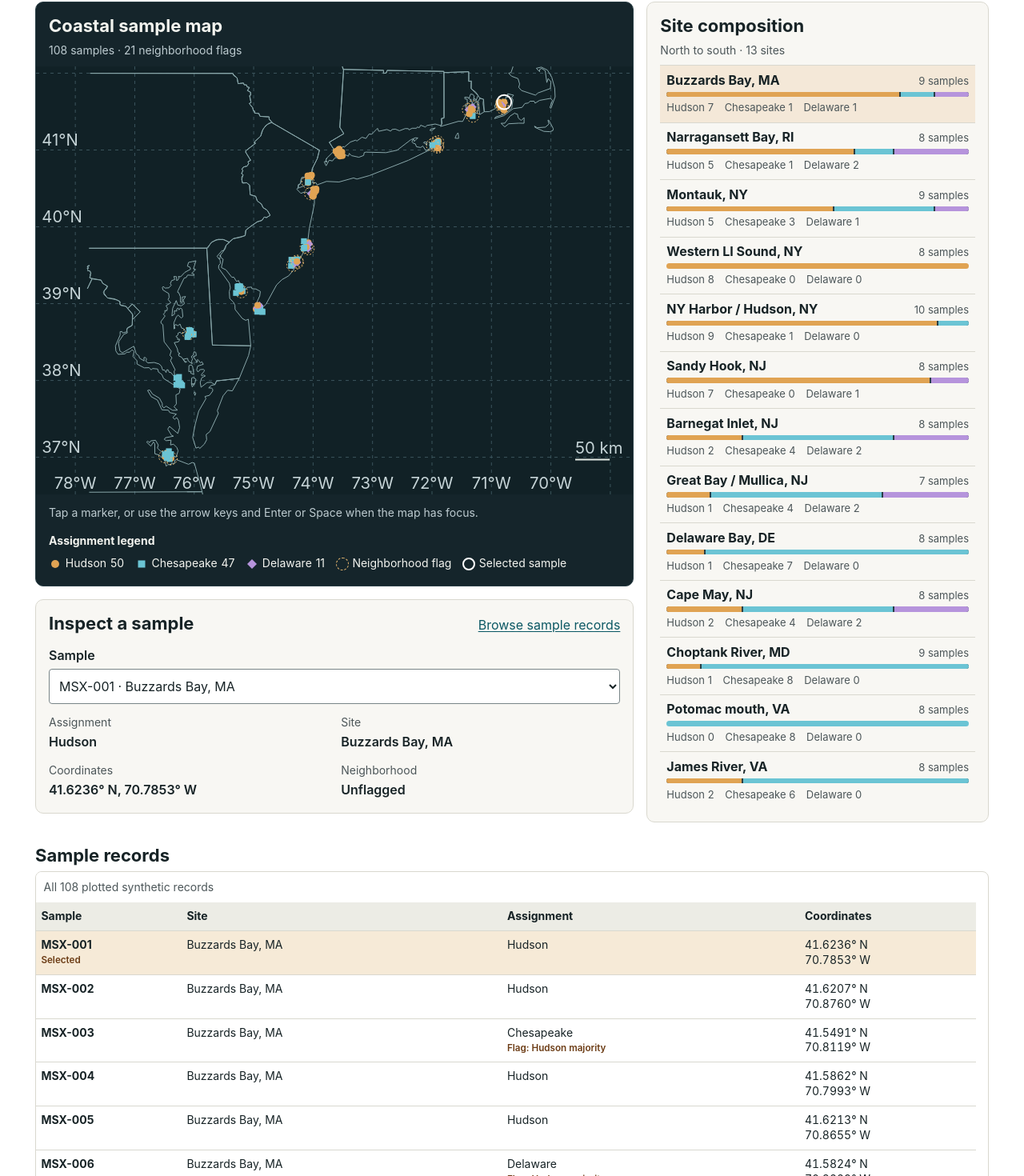
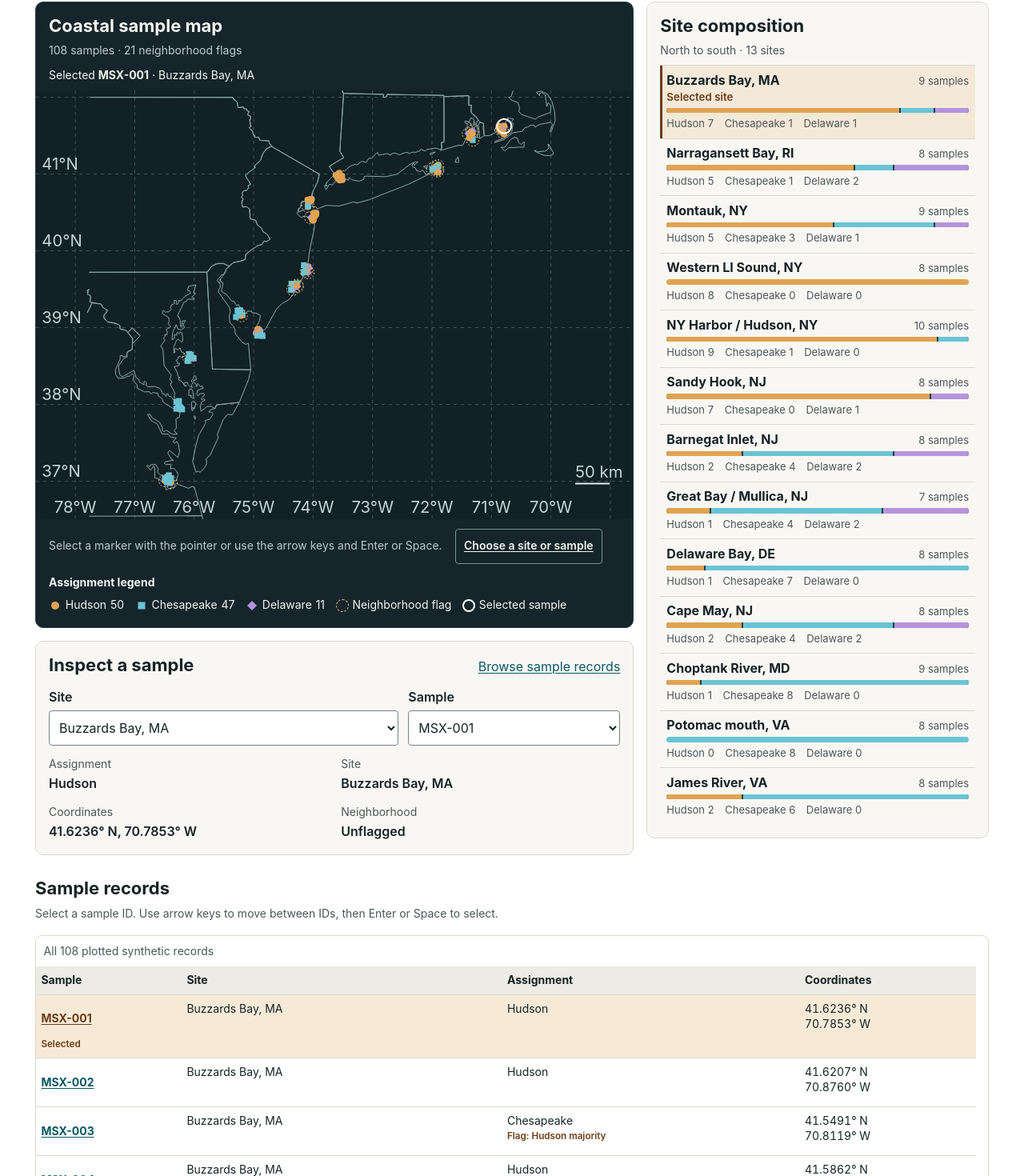
Before and after one commit to DanielBarletta81/strata-builds, a Next.js app: page /atlas in a window 1280 px wide. Shown: the part 339-1809 px from the top of the page at 80% size. Built offline with nearby package versions, Linux system fonts and the light colour scheme.

Commit message:
Refine Atlas touch and keyboard selection

```diff
--- a/src/features/atlas/atlas-explorer.tsx
+++ b/src/features/atlas/atlas-explorer.tsx
@@ -1,7 +1,8 @@
 'use client';
 
-import { useState } from 'react';
+import { useRef, useState, type KeyboardEvent } from 'react';
 import { CoastMap, MapSymbol } from './coast-map.tsx';
+import { mapPointIndex as sampleFocusIndex } from './map-keyboard.ts';
 import type { AtlasModel, AtlasPoint } from './model.ts';
 import styles from './atlas.module.css';
 
@@ -18,9 +19,12 @@ function SiteComposition({ model, selectedSite }: { model: AtlasModel; selectedS
       </header>
       <ul className={styles.siteList}>
         {model.sites.map(site => (
-          <li key={site.site ?? ''} className={site.site === selectedSite ? styles.selectedSite : undefined}>
+          <li key={site.site ?? ''} aria-current={site.site === selectedSite || undefined}>
             <div className={styles.siteHeading}>
-              <strong>{site.site ?? 'Site unspecified'}</strong>
+              <div>
+                <strong>{site.site ?? 'Site unspecified'}</strong>
+                {site.site === selectedSite && <small aria-hidden="true">Selected site</small>}
+              </div>
               <span>{site.total} samples</span>
             </div>
             <div className={styles.compositionBar} aria-hidden="true">
@@ -59,11 +63,35 @@ function SelectedSample({ sample }: { sample: AtlasPoint }) {
   );
 }
 
-function SampleTable({ points, selectedId }: { points: AtlasPoint[]; selectedId: string }) {
+function SampleTable({ points, selectedId, onSelect }: {
+  points: AtlasPoint[];
+  selectedId: string;
+  onSelect: (id: string) => void;
+}) {
+  const buttons = useRef(new Map<string, HTMLButtonElement>());
+  const [focusedId, setFocusedId] = useState<string | null>(null);
+
+  function moveFocus(event: KeyboardEvent<HTMLButtonElement>, index: number) {
+    const target = sampleFocusIndex(event.key, index, points.length);
+    if (target === null) return;
+
+    event.preventDefault();
+    buttons.current.get(points[target].id)?.focus();
+  }
+
   return (
     <section className={styles.records} aria-labelledby="atlas-records">
       <h2 id="atlas-records" tabIndex={-1}>Sample records</h2>
-      <div className={styles.tableScroll} role="region" aria-labelledby="atlas-records" tabIndex={0}>
+      <p id="atlas-records-help" className={styles.recordsHelp}>
+        Select a sample ID. Use arrow keys to move between IDs, then Enter or Space to select.
+      </p>
+      <div
+        className={styles.tableScroll}
+        role="region"
+        aria-labelledby="atlas-records"
+        aria-describedby="atlas-records-help"
+        tabIndex={0}
+      >
         <table className={styles.table}>
           <caption>All {points.length} plotted synthetic records</caption>
           <thead>
@@ -74,12 +102,29 @@ function SampleTable({ points, selectedId }: { points: AtlasPoint[]; selectedId:
               <th scope="col">Coordinates</th>
             </tr>
           </thead>
-          <tbody>
-            {points.map(point => (
+          <tbody onBlur={event => {
+            if (!event.currentTarget.contains(event.relatedTarget)) setFocusedId(null);
+          }}>
+            {points.map((point, index) => (
               <tr key={point.id} data-record-sample={point.id} data-selected={point.id === selectedId || undefined}>
                 <th scope="row">
-                  {point.id}
-                  {point.id === selectedId && <small>Selected</small>}
+                  <button
+                    type="button"
+                    className={styles.recordButton}
+                    aria-label={`Select sample ${point.id}`}
+                    aria-pressed={point.id === selectedId}
+                    tabIndex={point.id === (focusedId ?? selectedId) ? 0 : -1}
+                    ref={element => {
+                      if (element) buttons.current.set(point.id, element);
+                      else buttons.current.delete(point.id);
+                    }}
+                    onFocus={() => setFocusedId(point.id)}
+                    onKeyDown={event => moveFocus(event, index)}
+                    onClick={() => onSelect(point.id)}
+                  >
+                    {point.id}
+                  </button>
+                  {point.id === selectedId && <small aria-hidden="true">Selected</small>}
                 </th>
                 <td>{point.site ?? 'Site unspecified'}</td>
                 <td>
@@ -105,6 +150,13 @@ export function AtlasExplorer({ model }: { model: AtlasModel }) {
 
   if (!selected) return <p>No valid demonstration samples are available.</p>;
 
+  const siteSamples = model.points.filter(point => point.site === selected.site);
+
+  function selectSite(value: string) {
+    const sample = model.points.find(point => point.site === (value || null));
+    if (sample) setSelectedId(sample.id);
+  }
+
   return (
     <>
       <div className={styles.instrument}>
@@ -113,11 +165,15 @@ export function AtlasExplorer({ model }: { model: AtlasModel }) {
             <header className={styles.mapHeading}>
               <h2 id="atlas-map">Coastal sample map</h2>
               <p>{model.points.length} samples · {model.flaggedCount} neighborhood flags</p>
+              <p className={styles.mapSelection}>
+                Selected <strong>{selectedId}</strong> · {selected.site ?? 'Site unspecified'}
+              </p>
             </header>
             <CoastMap model={model} selectedId={selectedId} onSelect={setSelectedId} />
-            <p id="atlas-map-help" className={styles.mapHelp}>
-              Tap a marker, or use the arrow keys and Enter or Space when the map has focus.
-            </p>
+            <div className={styles.mapHelp}>
+              <p id="atlas-map-help">Select a marker with the pointer or use the arrow keys and Enter or Space.</p>
+              <a className={styles.mapPickerLink} href="#atlas-inspector">Choose a site or sample</a>
+            </div>
             <div className={styles.mapKey}>
               <h3>Assignment legend</h3>
               <ul>
@@ -135,23 +191,31 @@ export function AtlasExplorer({ model }: { model: AtlasModel }) {
 
           <section className={styles.inspector} aria-labelledby="atlas-inspector">
             <div className={styles.inspectorHeading}>
-              <h2 id="atlas-inspector">Inspect a sample</h2>
+              <h2 id="atlas-inspector" tabIndex={-1}>Inspect a sample</h2>
               <a href="#atlas-records">Browse sample records</a>
             </div>
-            <label htmlFor="atlas-sample">Sample</label>
-            <select id="atlas-sample" value={selectedId} onChange={event => setSelectedId(event.target.value)}>
-              {model.points.map(point => (
-                <option key={point.id} value={point.id}>
-                  {point.id} · {point.site ?? 'Site unspecified'}
-                </option>
-              ))}
-            </select>
+            <div className={styles.samplePicker}>
+              <div>
+                <label htmlFor="atlas-site">Site</label>
+                <select id="atlas-site" value={selected.site ?? ''} onChange={event => selectSite(event.target.value)}>
+                  {model.sites.map(({ site }) => (
+                    <option key={site ?? ''} value={site ?? ''}>{site ?? 'Site unspecified'}</option>
+                  ))}
+                </select>
+              </div>
+              <div>
+                <label htmlFor="atlas-sample">Sample</label>
+                <select id="atlas-sample" value={selectedId} onChange={event => setSelectedId(event.target.value)}>
+                  {siteSamples.map(point => <option key={point.id} value={point.id}>{point.id}</option>)}
+                </select>
+              </div>
+            </div>
             <SelectedSample sample={selected} />
           </section>
         </div>
         <SiteComposition model={model} selectedSite={selected.site} />
       </div>
-      <SampleTable points={model.points} selectedId={selectedId} />
+      <SampleTable points={model.points} selectedId={selectedId} onSelect={setSelectedId} />
     </>
   );
 }
--- a/src/features/atlas/atlas.module.css
+++ b/src/features/atlas/atlas.module.css
@@ -69,10 +69,15 @@
 }
 
 .mapHeading p,
-.mapHelp {
+.mapHelp p {
   margin: 0;
   color: #bdcbd0;
   font-size: 0.875rem;
+}
+
+.mapHeading .mapSelection {
+  margin-top: 0.5rem;
+  color: #f3f4ef;
 }
 
 .map {
@@ -148,7 +153,27 @@
 }
 
 .mapHelp {
+  display: flex;
+  flex-wrap: wrap;
+  gap: 0.25rem 1rem;
+  align-items: center;
   padding: 0.75rem 1rem 0;
+}
+
+.atlas .mapPickerLink {
+  display: inline-flex;
+  align-items: center;
+  min-height: 2.75rem;
+  padding-inline: 0.65rem;
+  border: 1px solid #77949a;
+  border-radius: 0.25rem;
+  color: #f3f4ef;
+  font-size: 0.875rem;
+  font-weight: 600;
+}
+
+.atlas .mapPickerLink:focus-visible {
+  outline-color: #81d9ff;
 }
 
 .mapKey {
@@ -219,6 +244,12 @@
   text-underline-offset: 0.15em;
 }
 
+.samplePicker {
+  display: grid;
+  grid-template-columns: minmax(0, 1.65fr) minmax(0, 1fr);
+  gap: 0.75rem;
+}
+
 .inspector label {
   display: block;
   margin-bottom: 0.25rem;
@@ -237,7 +268,8 @@
 }
 
 .inspector select:focus-visible,
-.tableScroll:focus-visible {
+.tableScroll:focus-visible,
+.recordButton:focus-visible {
   outline: 2px solid #005fcc;
   outline-offset: 2px;
 }
@@ -273,8 +305,16 @@
   border-top: 1px solid var(--border);
 }
 
-.siteList .selectedSite {
+.siteList > li[aria-current="true"] {
   background: #f4e8d8;
+  box-shadow: inset 3px 0 var(--accent);
+}
+
+.siteHeading small {
+  display: block;
+  margin-top: 0.2rem;
+  color: var(--accent);
+  font-weight: 600;
 }
 
 .siteHeading {
@@ -315,8 +355,14 @@
   margin-top: 1.75rem;
 }
 
+.recordsHelp {
+  color: var(--secondary);
+  font-size: 0.875rem;
+}
+
 .tableScroll {
   max-height: 30rem;
+  scroll-padding-top: 2.6rem;
   overflow: auto;
   border: 1px solid var(--border);
   border-radius: 0.5rem;
@@ -356,6 +402,26 @@
   white-space: nowrap;
 }
 
+.recordButton {
+  display: block;
+  width: 100%;
+  min-height: 2.75rem;
+  padding: 0;
+  border: 0;
+  border-radius: 0.15rem;
+  background: transparent;
+  color: #0b5864;
+  font: inherit;
+  text-align: left;
+  text-decoration: underline;
+  text-underline-offset: 0.15em;
+  cursor: pointer;
+}
+
+.recordButton[aria-pressed="true"] {
+  color: var(--accent);
+}
+
 .table small {
   display: block;
   margin-top: 0.15rem;
@@ -386,6 +452,14 @@
 }
 
 @media (max-width: 30rem) {
+  .mapLabel {
+    font-size: 30px;
+  }
+
+  .samplePicker {
+    grid-template-columns: 1fr;
+  }
+
   .table {
     min-width: 20.75rem;
     table-layout: fixed;
```
Also changed, not shown: test/routes.smoke.mjs (+8 -1 lines), 1 other file (tests, documents, lock files or other folders).
